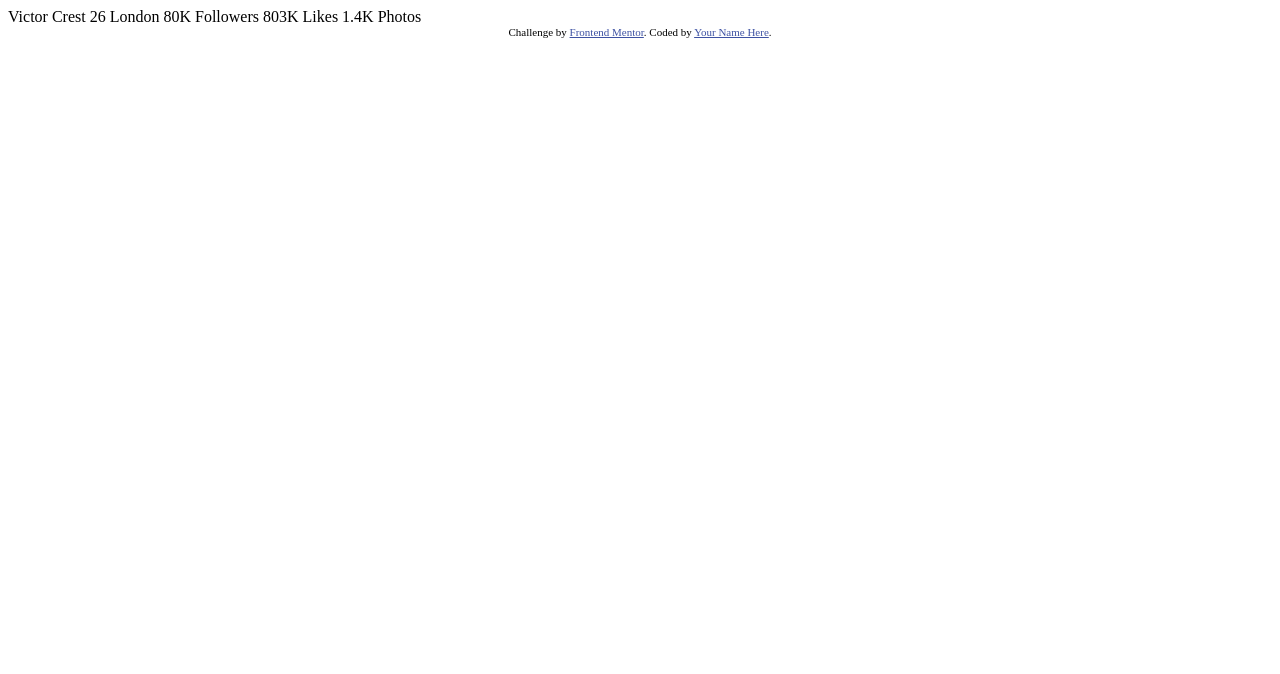
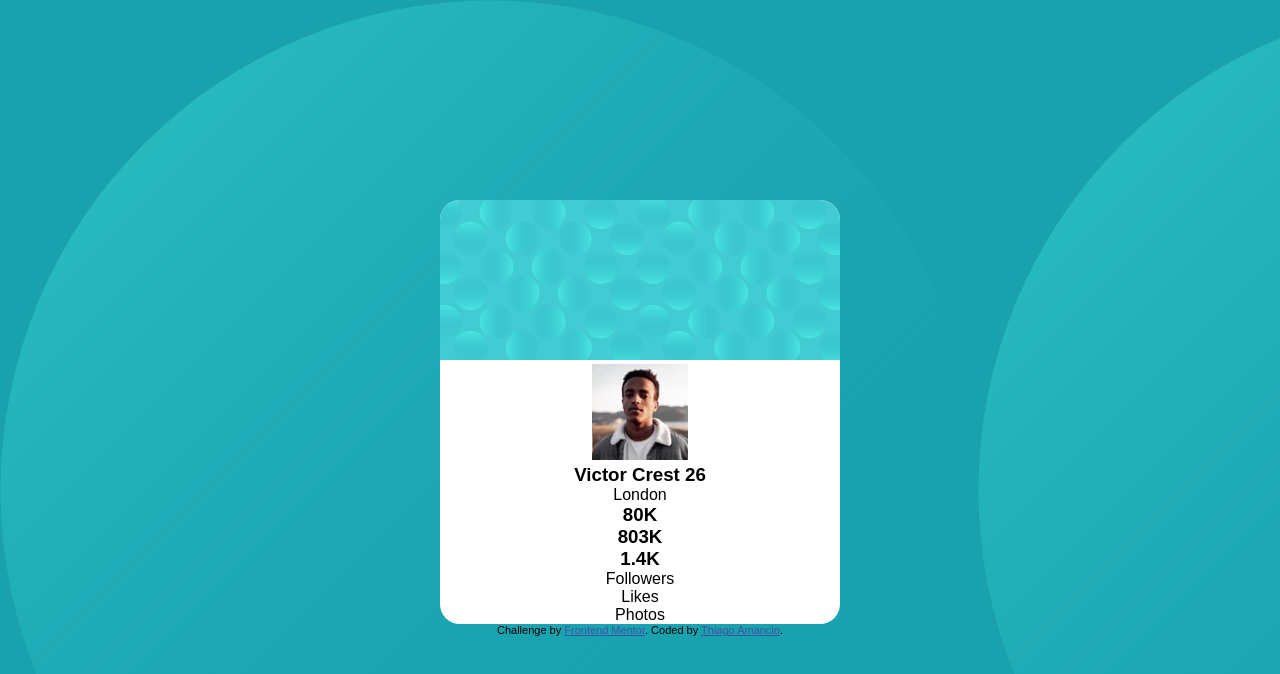
Before and after one commit to MoonAmon/profile_card, a plain HTML site: page index.html in a window 1280 px wide. Drawn offline with Linux system fonts and the light colour scheme.

Commit message:
05/06 finished

```diff
--- a/index.html
+++ b/index.html
@@ -13,23 +13,35 @@
     .attribution { font-size: 11px; text-align: center; }
     .attribution a { color: hsl(228, 45%, 44%); }
   </style>
+  <link rel="stylesheet" href="style.css">
 </head>
 <body>
-  Victor Crest
-  26
-  London
+  <main>
+    <div id="card_main">
 
-  80K
-  Followers
+      <img id="top_card" src="images/bg-pattern-card.svg" alt="">
+      <img id="profile_img" src="images/image-victor.jpg" alt="">
+        <div id="name_txt">
+          <h3 id="h3_name">Victor Crest <span>26</span></h3>
+          <p id="p_name">London</p>
+        </div>
 
-  803K
-  Likes
+        <div id="status_txt">
+          <h3 id="h3_card">80K</h3>
+          <h3 id="h3_card">803K</h3>
+          <h3 id="h3_card">1.4K</h3>
+          <p id="p_card">Followers</p>
+          <p id="p_card">Likes</p>
+          <p id="p_card">Photos</p>
+        </div>
 
-  1.4K
-  Photos
+    </div>
+  </main>
+  <footer>
   <div class="attribution">
     Challenge by <a href="https://www.frontendmentor.io?ref=challenge" target="_blank">Frontend Mentor</a>.
-    Coded by <a href="#">Your Name Here</a>.
+    Coded by <a href="https://github.com/MoonAmon">Thiago Amancio</a>.
+  </footer>
   </div>
 </body>
 </html>
```
Also changed, not shown: 1 other file.
